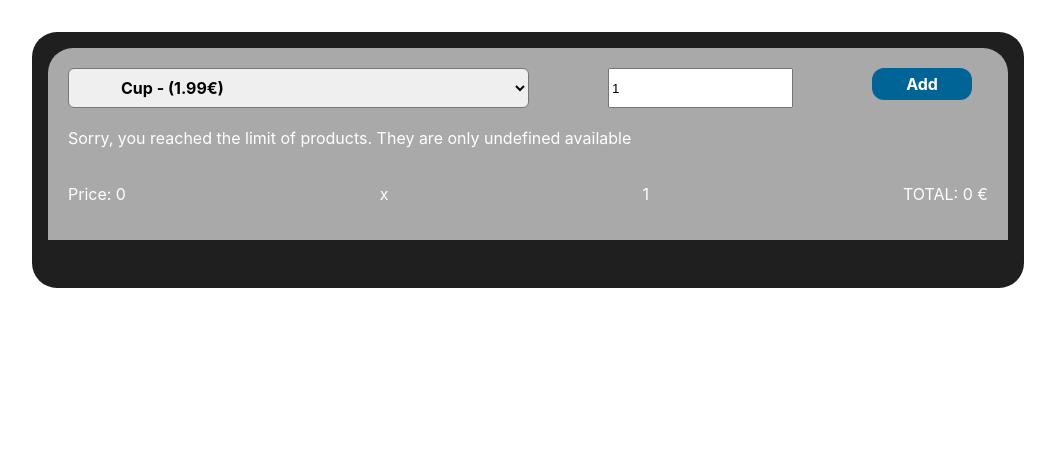
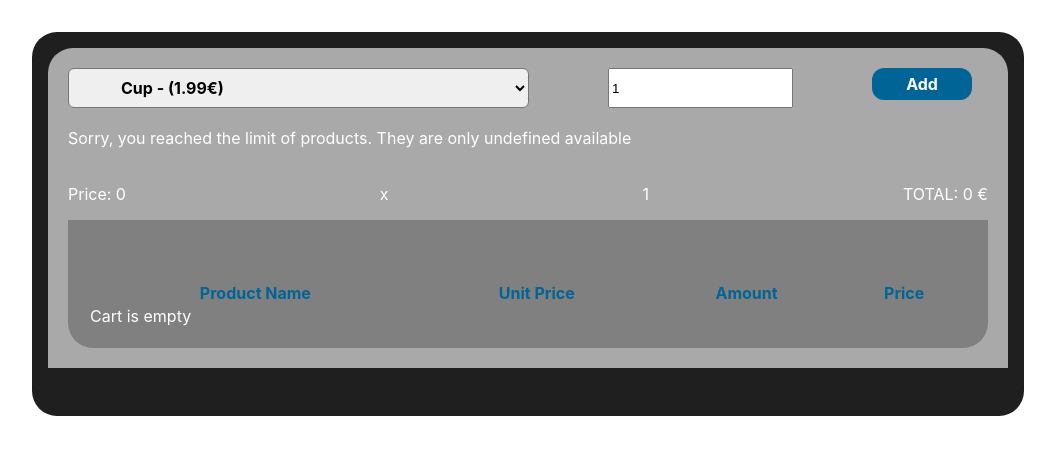
Before and after one commit to ivevil/cart-challenge, a React (Create React App) app: page / in a window 1280 px wide. Shown: the top 454 px of the page, without its empty margins (112-1167 px from the left). Built offline with nearby package versions, Linux system fonts and the light colour scheme.

Commit message:
Create cart table with list of selected products

```diff
--- a/src/App.tsx
+++ b/src/App.tsx
@@ -10,10 +10,10 @@ import { ProductInterface } from "./globalTypes";
 const App: React.FC = () => {
 
   const [state, dispatch] = useReducer(reducerFn, initialState);
-  const [amount, setAmount] = useState<string>('1')
+  const [amount, setAmount] = useState<number>(1)
   const [selProductId, updateProduct] = useState<string>('')
 
-  const updateAmount = (selectedAmount: string): void => {
+  const updateAmount = (selectedAmount: number): void => {
     setAmount(selectedAmount)
   }
 
@@ -32,6 +32,7 @@ const App: React.FC = () => {
   ) as ProductInterface
 
   const handleClick = () => {
+    product.amount = amount;
     dispatch({ type: "ADD_TO_CART", payload: product })
   }
 
@@ -41,7 +42,8 @@ const App: React.FC = () => {
       .then(data => dispatch({ type: "LIST_PRODUCTS", payload: data }));
   }, [])
 
-  console.log("product: ", product);
+  // console.log("product: ", product);
+  console.log("state: ", state);
   let maxAmount = product ? product.maxAmount : 'undefined';
 
   return (
@@ -55,6 +57,7 @@ const App: React.FC = () => {
                   state.products.map(product => (
                     <Product
                       key={product.id}
+                      amount={amount}
                       price={product.price}
                       productName={product.productName}
                       id={product.id}
@@ -76,8 +79,36 @@ const App: React.FC = () => {
           <p className="total">{amount}</p>
           <p>TOTAL: {product !== undefined ? (Number(product.price) * Number(amount)).toFixed(2) : "0"} €</p>
         </div>
-      </Layout>
-    </ctx.Provider>
+        <div className="cart__table">
+          <table>
+            <tbody>
+              <tr>
+                <th>Product Name</th>
+                <th>Unit Price</th>
+                <th>Amount</th>
+                <th>Price</th>
+              </tr>
+              {state.shoppingCart.length ? (
+                <>
+                  {state.shoppingCart.map(product => (
+                    <tr>
+                      <th>
+                        {product.productName}
+                      </th>
+                      <th>{product.price}</th>
+                      <th>{product.amount}</th>
+                      <th>{product !== undefined ? (Number(product.price) * Number(product.amount)).toFixed(2) : "0"} €</th>
+                    </tr>
+                  ))}
+                </>
+              ) : (
+                <tr className="empty">Cart is empty</tr>
+              )}
+          </tbody>
+        </table>
+      </div>
+    </Layout>
+    </ctx.Provider >
   )
 }
 
--- a/src/components/Amount/index.tsx
+++ b/src/components/Amount/index.tsx
@@ -3,14 +3,14 @@ import { ctx } from "../../context"
 import { StateInterface } from "../../globalTypes"
 
 interface AmountProps {
-    amount: string,
+    amount: number,
     product: { maxAmount: number },
-    updateAmount: (arg: string) => void
+    updateAmount: (arg: number) => void
   }
 
 const Amount: React.FC<AmountProps> = ({ amount, updateAmount, product }) => {
   let maxAmount = product ? product.maxAmount : '';
-    const [selectedAmount, setSelectedAmount] = useState<string>('')
+    const [selectedAmount, setSelectedAmount] = useState<number>(1)
     useEffect(() => {
         setSelectedAmount(amount)
       },[amount])
@@ -19,7 +19,7 @@ const Amount: React.FC<AmountProps> = ({ amount, updateAmount, product }) => {
         <input id="amount" value={selectedAmount}
         onChange={(
             ev: React.ChangeEvent<HTMLInputElement>,
-        ): void => updateAmount(ev.target.value)} type="number" min="1" max={maxAmount} />
+        ): void => updateAmount(parseInt(ev.target.value))} type="number" min="1" max={maxAmount} />
     )
 }
 
--- a/src/globalTypes.tsx
+++ b/src/globalTypes.tsx
@@ -3,6 +3,7 @@ export interface ProductInterface {
     productName: string;
     maxAmount: number;
     taxRate?: number;
+    amount: number;
     price: number;
 }
 
--- a/src/index.css
+++ b/src/index.css
@@ -6,3 +6,20 @@ body {
   -webkit-font-smoothing: antialiased;
   -moz-osx-font-smoothing: grayscale;
 }
+
+.cart__table {
+  background: gray;
+  border-bottom-left-radius: 25px;
+  border-bottom-right-radius: 25px;
+  padding: 20px;
+}
+
+table {
+  width: 100%;
+  padding-top: 40px;
+}
+
+table tr:first-child {
+  color:#006496;
+  border-bottom: 1px solid white;
+}
--- a/src/reducer/index.tsx
+++ b/src/reducer/index.tsx
@@ -1,4 +1,5 @@
 import { StateInterface, ActionInterface, ProductInterface } from "../globalTypes";
+import { Product } from "../model/Product";
 
 export const initialState: StateInterface = {
     products: [],
@@ -22,7 +23,10 @@ export const reducerFn = (state: StateInterface, action: ActionInterface): State
             }
         case "ADD_TO_CART":
             let newCart = state.shoppingCart
+            console.log("payload", payload);
             newCart.push(payload as ProductInterface)
+            // newCart.push(addAmount as ProductInterface.amount)
+            console.log("newCart:", newCart);
             return {
                 ...state,
                 shoppingCart: newCart
```
